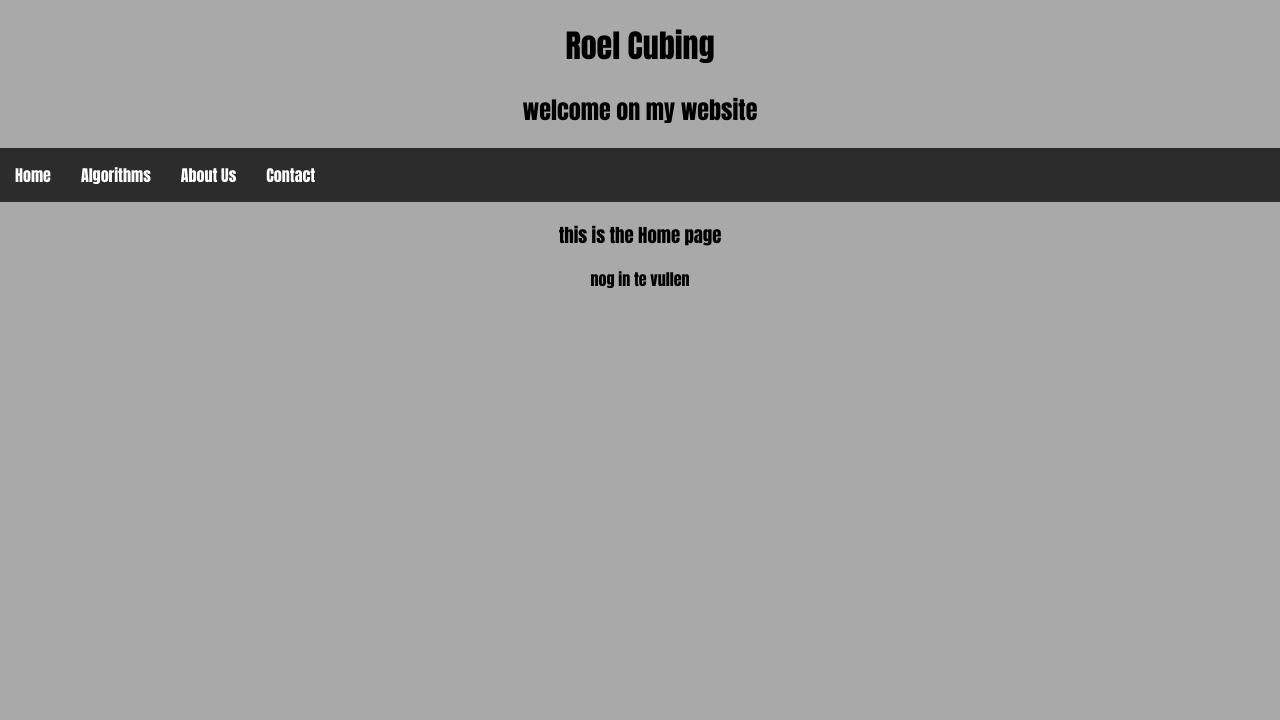
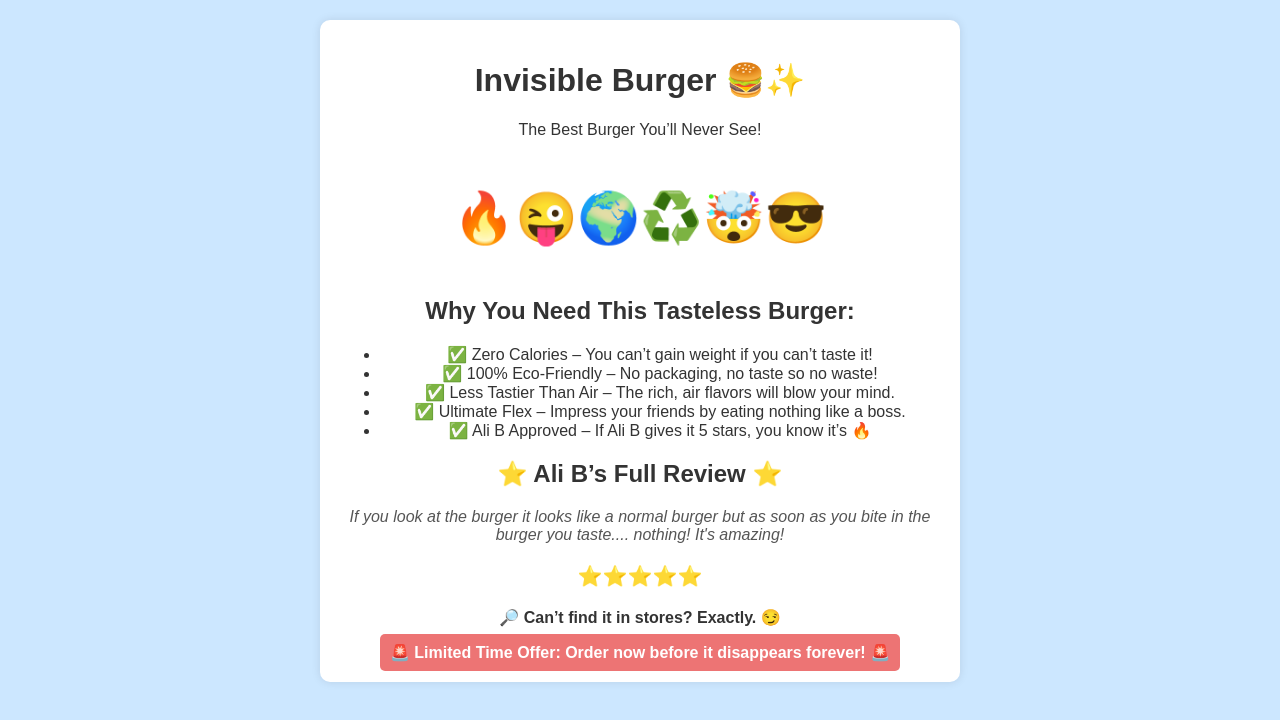
Before and after one commit to dove-zeeslak18/dove-zeeslak18.github.io, a plain HTML site: page index.html in a window 1280 px wide. Drawn offline with Linux system fonts and the light colour scheme.

Commit message:
Add files via upload

```diff
--- a/index.html
+++ b/index.html
@@ -1,39 +1,83 @@
 <!DOCTYPE html>
+<html lang="en">
 <head>
-<link rel="stylesheet" type="text/css" href="style.css" />
-<sript src="myscript.js" defer></sript>
-</head>
-<html>
-<body>
+    <meta charset="UTF-8">
+    <meta name="viewport" content="width=device-width, initial-scale=1.0">
+    <title>Invisible Burger 🍔✨</title>
+    <style>
+        body {
+            font-family: Arial, sans-serif;
+            text-align: center;
+            background-color: #cce7ff;
+            color: #333;
+            margin: 0;
+            padding: 20px;
+        }
+        .container {
+            max-width: 600px;
+            margin: auto;
+            background: white;
+            padding: 20px;
+            border-radius: 10px;
+            box-shadow: 0 0 10px rgba(0, 0, 0, 0.1);
+        }
+        .emoji {
+            font-size: 50px;
+        }
 
-<body>
-    <h1>Roel Cubing</h1>
-    <h2>welcome on my website</h2>
-
-    <nav class="navbar">
-      <ul>
-        <li><a href="index.html">Home</a></li>
-        <li><a href="Algorithms.html">Algorithms</a></li>
-        <li><a href="AboutUs.html">About Us</a></li>
-        <li><a href="Contact.html">Contact</a></li>
-      </ul>
-    </nav>
-
-    <main>
-      <h3>this is the Home page</h3>
-      <p>nog in te vullen</p>
-    </main>
+        .review {
+            font-style: italic;
+            margin-top: 20px;
+            color: #555;
+        }
+        .stars {
+            color: gold;
+            font-size: 20px;
+        }
+        .offer {
+            background: rgb(237, 116, 116);
+            color: white;
+            padding: 10px;
+            margin-top: 20px;
+            border-radius: 5px;
+            font-weight: bold;
+            text-decoration: none;
+        }
 
 
 
+        .offer:hover {
+            background: rgb(248, 62, 62);
+            color: white;
+            padding: 10px;
+            margin-top: 20px;
+            border-radius: 5px;
+            font-weight: bold;
+            text-decoration: none;
+        }
 
 
-
-
-
-
-
-
-
-
-    </body>
+    </style>
+</head>
+<body>
+    <div class="container">
+        <h1>Invisible Burger 🍔✨</h1>
+        <p>The Best Burger You’ll Never See!</p>
+        <p class="emoji">🔥😜🌍♻️🤯😎</p>
+        <h2>Why You Need This Tasteless Burger:</h2>
+        <ul>
+            <li id="a">✅ Zero Calories – You can’t gain weight if you can’t taste it!</li>
+            <li id="b">✅ 100% Eco-Friendly – No packaging, no taste so no waste!</li>
+            <li id="c">✅ Less Tastier Than Air – The rich, air flavors will blow your mind.</li>
+            <li id="d">✅ Ultimate Flex – Impress your friends by eating nothing like a boss.</li>
+            <li id="e">✅ Ali B Approved – If Ali B gives it 5 stars, you know it’s 🔥</li>
+        </ul>
+        <h2>⭐ Ali B’s Full Review ⭐</h2>
+        <p class="review"> If you look at the burger it looks like a normal burger but as soon as you bite in the burger you taste.... nothing! It's amazing!
+        </p>
+        <p class="stars">⭐️⭐️⭐️⭐️⭐️</p>
+        <p><strong>🔎 Can’t find it in stores? Exactly. 😏</strong></p>
+        <a class="offer" href="idiot.html">🚨 Limited Time Offer: Order now before it disappears forever! 🚨</a>
+    </div>
+</body>
+</html>
```
Also changed, not shown: idiot.html (added, +11 -0 lines), 1_Bc3_W31-4rThmyI5DHYgcw.jpg (added), 1 other file.
